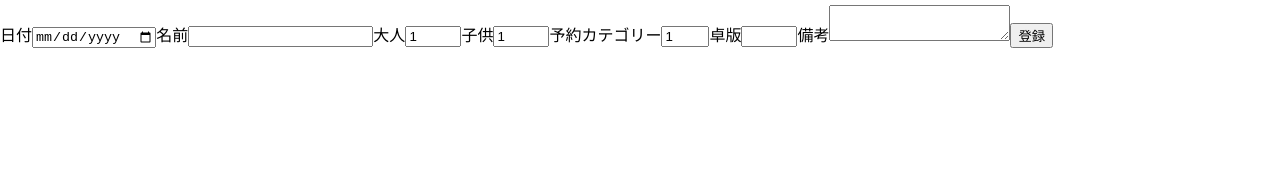
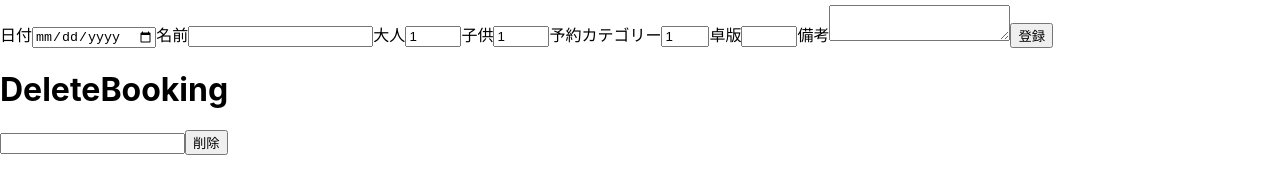
Before and after one commit to fukada-m/ouryokukou_booking, a React (Create React App) app in the folder booking_web/: page / in a window 1280 px wide. Shown: the part 226-420 px from the top of the page. Built offline with nearby package versions, Linux system fonts and the light colour scheme; no server answers.

Commit message:
削除処理

```diff
--- a/booking_web/src/App.js
+++ b/booking_web/src/App.js
@@ -3,7 +3,7 @@ import { Routes, Route } from "react-router-dom";
 import { AllBooking } from './components/AllBooking';
 import { Test } from './components/Test'
 import { CreateBooking } from './components/CreateBooking';
-import { DeleteBooking } from './components/DeleteBooking';
+import { DeleteBooking } from './components/DeleteBooking.jsx';
 
 
 function App() {
@@ -14,7 +14,7 @@ function App() {
       <h1>Booking Web</h1>
       <AllBooking />
       <CreateBooking />
-      {/* <DeleteBooking /> */}
+      <DeleteBooking />
     </>
   );
 }
--- a/booking_web/src/components/CreateBooking.jsx
+++ b/booking_web/src/components/CreateBooking.jsx
@@ -24,7 +24,7 @@ export const CreateBooking = () => {
         }
     }
 
-    const postBooking = async () => {
+    const create = async () => {
         try {
             const res = await axiosInstance.post("/api/create_booking", data);
             console.log(res.data);
@@ -78,7 +78,7 @@ export const CreateBooking = () => {
         />
         <label>備考</label>
         <textarea onChange={(e) => SetNote(e.target.value)} />
-        <button onClick={postBooking}>登録</button>
+        <button onClick={create}>登録</button>
       </div>
     </>
   );
--- /dev/null
+++ b/booking_web/src/components/DeleteBooking.jsx
@@ -0,0 +1,28 @@
+import React, { useState }from "react";
+import { axiosInstance } from "../utils/axios";
+
+export const DeleteBooking = () => {
+  const [id, SetId] = useState();
+  const data = {
+    booking: {
+      id: id,
+    },
+  };
+
+  const destory = async () => {
+    try {
+      const res = await axiosInstance.delete("/api/delete_booking", { data });
+      console.log(res.data);
+    } catch (error) {
+      console.error(error);
+    }
+  };
+
+  return (
+    <div>
+      <h1>DeleteBooking</h1>
+      <input type="number" onChange={(e) => SetId(e.target.value)} />
+      <button onClick={destory}>削除</button>
+    </div>
+  );
+};
```
Also changed, not shown: 1 other file (tests, documents, lock files or other folders).
